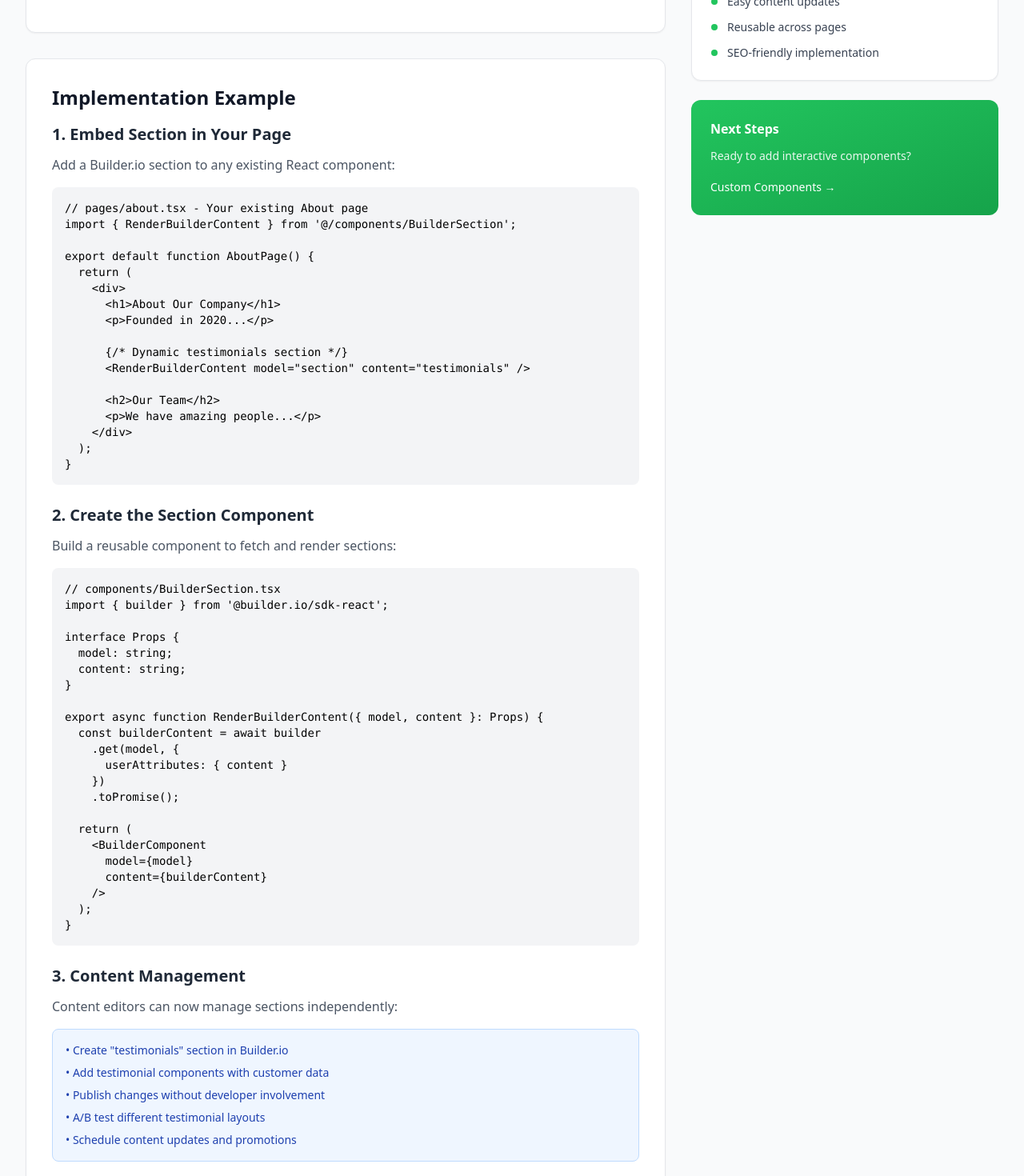
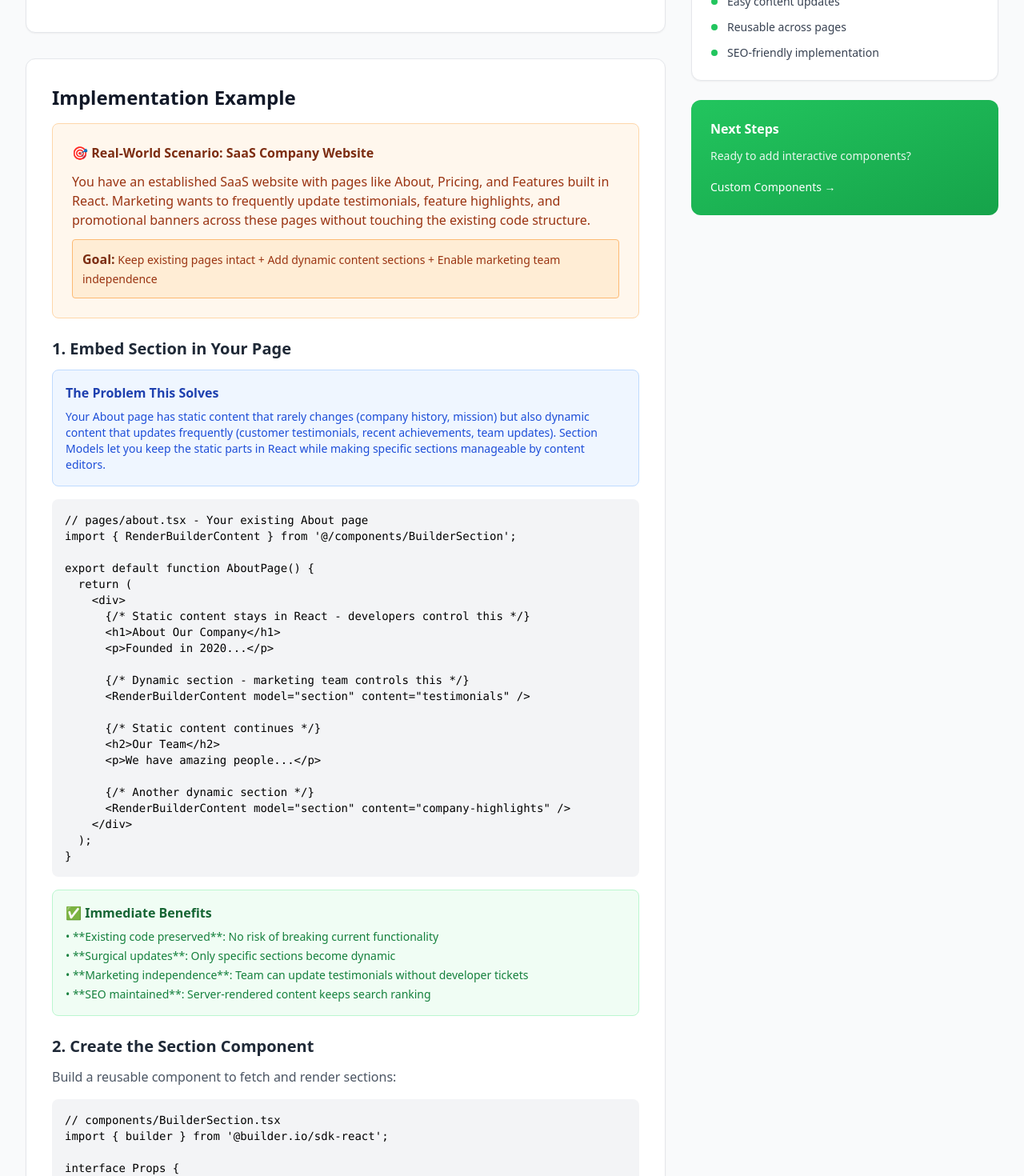
Before and after one commit to thadojus/cms-tools-tutorials, a Next.js app: page /examples/section-models in a window 1280 px wide. Shown: the part 1306-2776 px from the top of the page at 80% size. Built offline with nearby package versions, Linux system fonts and the light colour scheme.

Commit message:
Enhance Section Models with detailed scenarios and outcomes
cgen-5a0ebfefec704b95a4d6666bfe165e62

```diff
--- a/app/examples/section-models/page.tsx
+++ b/app/examples/section-models/page.tsx
@@ -125,12 +125,31 @@ export default function SectionModelsExample() {
               <div className="bg-white rounded-xl shadow-sm border border-gray-200 p-8">
                 <h2 className="section-header">Implementation Example</h2>
 
+                <div className="bg-orange-50 border border-orange-200 rounded-lg p-6 mb-6">
+                  <h3 className="font-semibold text-orange-900 mb-3">🎯 Real-World Scenario: SaaS Company Website</h3>
+                  <p className="text-orange-800 mb-3">
+                    You have an established SaaS website with pages like About, Pricing, and Features built in React.
+                    Marketing wants to frequently update testimonials, feature highlights, and promotional banners
+                    across these pages without touching the existing code structure.
+                  </p>
+                  <div className="bg-orange-100 border border-orange-300 rounded p-3">
+                    <strong className="text-orange-900">Goal:</strong>
+                    <span className="text-orange-800 text-sm"> Keep existing pages intact + Add dynamic content sections + Enable marketing team independence</span>
+                  </div>
+                </div>
+
                 <div className="space-y-6">
                   <div>
                     <h3 className="subsection-header">1. Embed Section in Your Page</h3>
-                    <p className="text-gray-600 mb-4">
-                      Add a Builder.io section to any existing React component:
-                    </p>
+
+                    <div className="bg-blue-50 border border-blue-200 rounded-lg p-4 mb-4">
+                      <h4 className="font-semibold text-blue-800 mb-2">The Problem This Solves</h4>
+                      <p className="text-blue-700 text-sm">
+                        Your About page has static content that rarely changes (company history, mission) but also
+                        dynamic content that updates frequently (customer testimonials, recent achievements, team updates).
+                        Section Models let you keep the static parts in React while making specific sections manageable by content editors.
+                      </p>
+                    </div>
 
                     <pre className="code-block">
 {`// pages/about.tsx - Your existing About page
@@ -139,18 +158,33 @@ import { RenderBuilderContent } from '@/components/BuilderSection';
 export default function AboutPage() {
   return (
     <div>
+      {/* Static content stays in React - developers control this */}
       <h1>About Our Company</h1>
       <p>Founded in 2020...</p>
 
-      {/* Dynamic testimonials section */}
+      {/* Dynamic section - marketing team controls this */}
       <RenderBuilderContent model="section" content="testimonials" />
 
+      {/* Static content continues */}
       <h2>Our Team</h2>
       <p>We have amazing people...</p>
+
+      {/* Another dynamic section */}
+      <RenderBuilderContent model="section" content="company-highlights" />
     </div>
   );
 }`}
                     </pre>
+
+                    <div className="bg-green-50 border border-green-200 rounded-lg p-4 mt-4">
+                      <h4 className="font-semibold text-green-800 mb-2">✅ Immediate Benefits</h4>
+                      <ul className="text-green-700 text-sm space-y-1">
+                        <li>• **Existing code preserved**: No risk of breaking current functionality</li>
+                        <li>• **Surgical updates**: Only specific sections become dynamic</li>
+                        <li>• **Marketing independence**: Team can update testimonials without developer tickets</li>
+                        <li>• **SEO maintained**: Server-rendered content keeps search ranking</li>
+                      </ul>
+                    </div>
                   </div>
 
                   <div>
```
